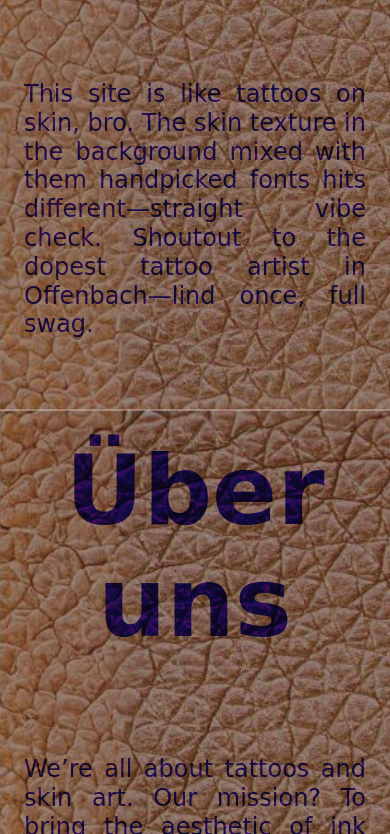
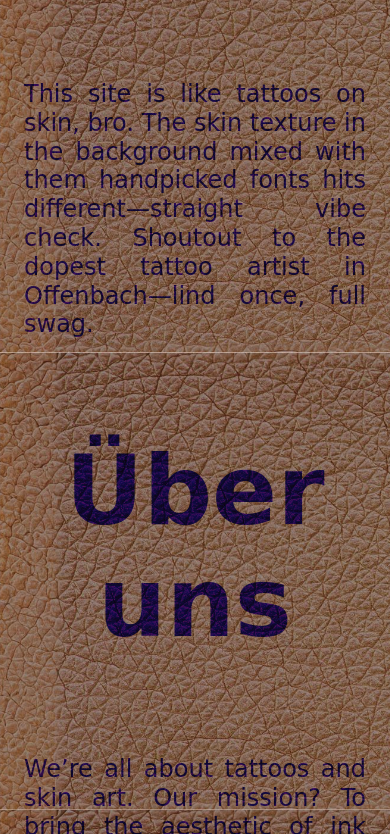
Before and after one commit to moritzgauss/flashsheet, a plain HTML site: page index.html in a window 390 px wide. Shown: the part 560-1394 px from the top of the page. Drawn offline with Linux system fonts and the light colour scheme; a web font is replaced by a local one.

Commit message:
Update index.html

```diff
--- a/index.html
+++ b/index.html
@@ -85,6 +85,12 @@
         }
 
         @media (max-width: 768px) {
+
+            body {
+            background-size: 800px;
+            background-position: -2px -2px;
+            overflow-x: hidden;
+
             ul {
                 position: relative;
                 width: 100%;
```
